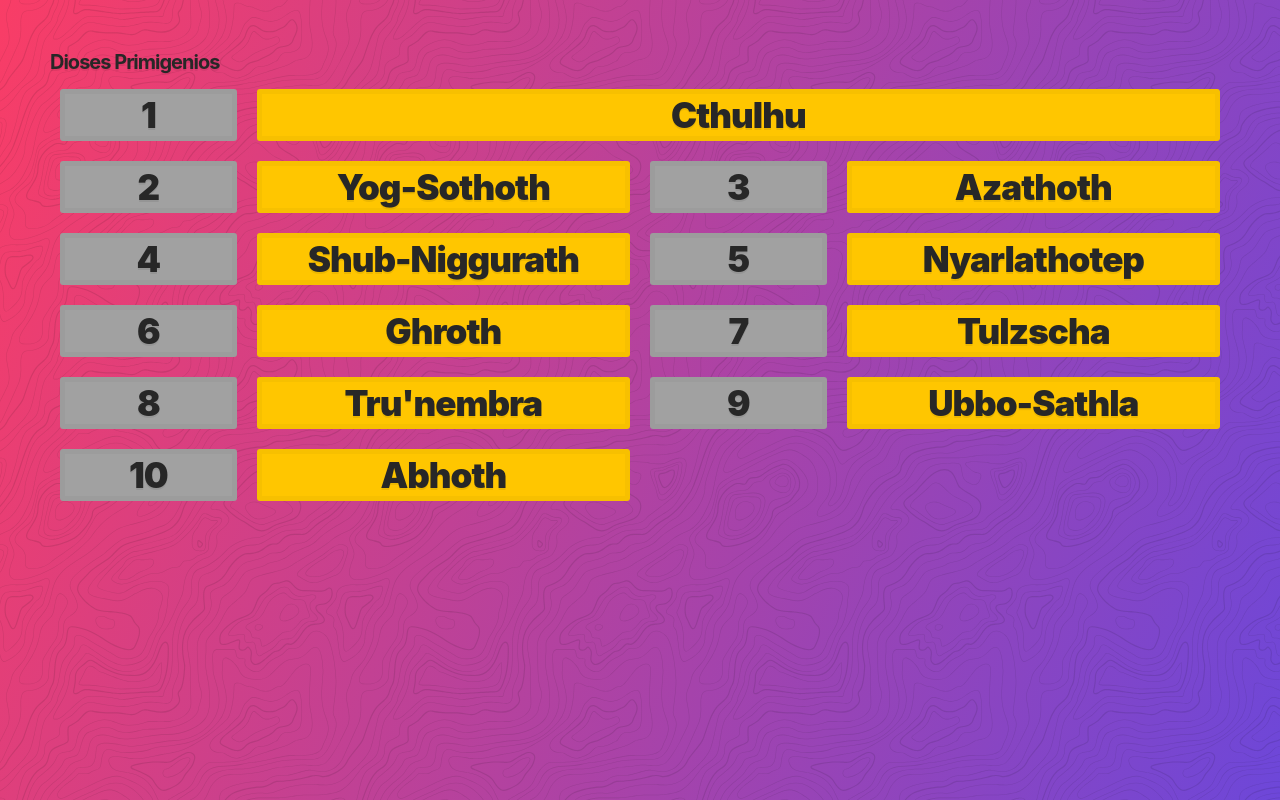
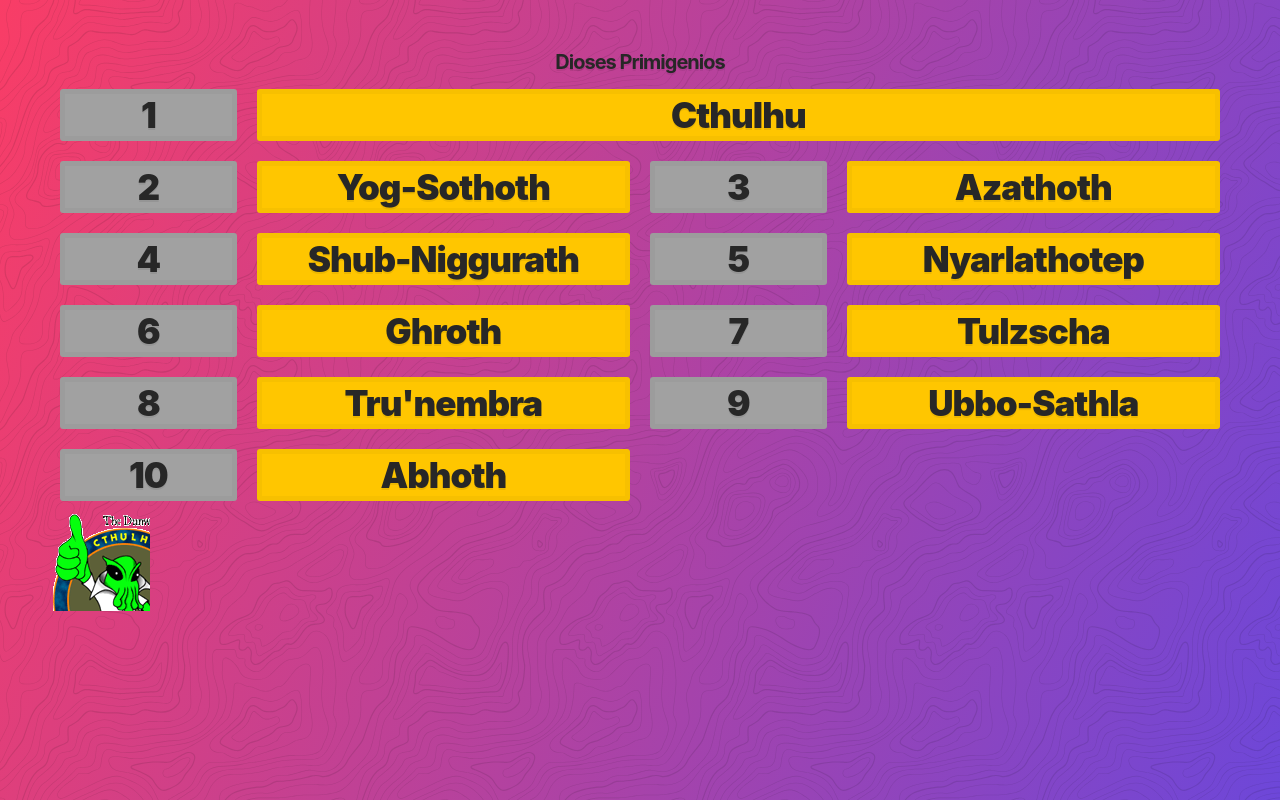
Before and after one commit to silolm/DIW-DAW, a PHP site: page /Tarea_06_CSSGrid_Layout.html in a window 1280 px wide. Run offline with PHP 8.4, Linux system fonts and the light colour scheme.

Commit message:
sello y h1 centrado

```diff
--- a/primeraEvaluacion/UD02/tareaCSSGrid_06/CSSgrid.css
+++ b/primeraEvaluacion/UD02/tareaCSSGrid_06/CSSgrid.css
@@ -28,3 +28,21 @@
 .item:nth-child(odd):hover + .item:nth-child(even) {
     box-shadow: 3px 4px 5px black;
 }
+
+/*sello xulupolla y centrar H1*/
+
+#SealOfApproval {
+    width: 100px;
+    height: 100px;
+
+    background-image: url("cthulhu_approval.gif");
+    background-size: 150%;
+    background-repeat: no-repeat;
+
+    position: fixed;
+    justify-self: end
+}
+
+h1 {
+    text-align: center;
+}
```
